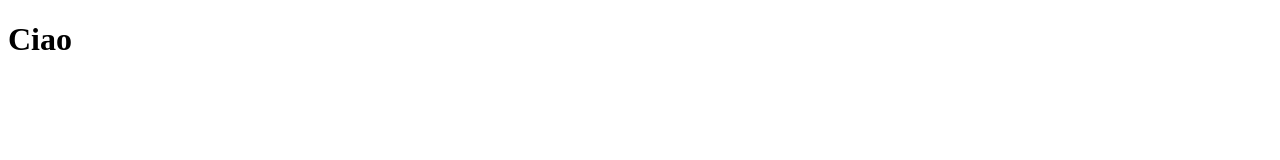
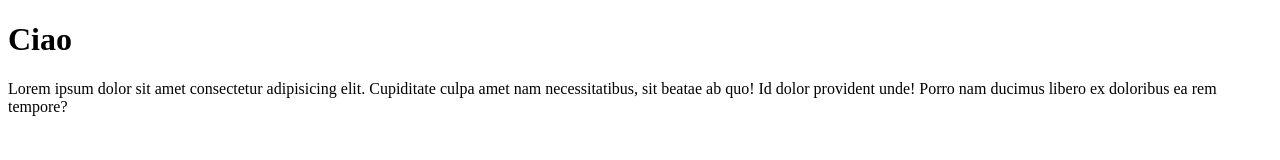
Before and after one commit to SimoneMicheleAllocca/test, a plain HTML site: page index.html in a window 1280 px wide. Drawn offline with Linux system fonts and the light colour scheme.

Commit message:
add: first paragraph

```diff
--- a/index.html
+++ b/index.html
@@ -7,6 +7,7 @@
 </head>
 <body>
     <h1>Ciao</h1>
+    <p> Lorem ipsum dolor sit amet consectetur adipisicing elit. Cupiditate culpa amet nam necessitatibus, sit beatae ab quo! Id dolor provident unde! Porro nam ducimus libero ex doloribus ea rem tempore?</p>
 
 </body>
 </html>
```
